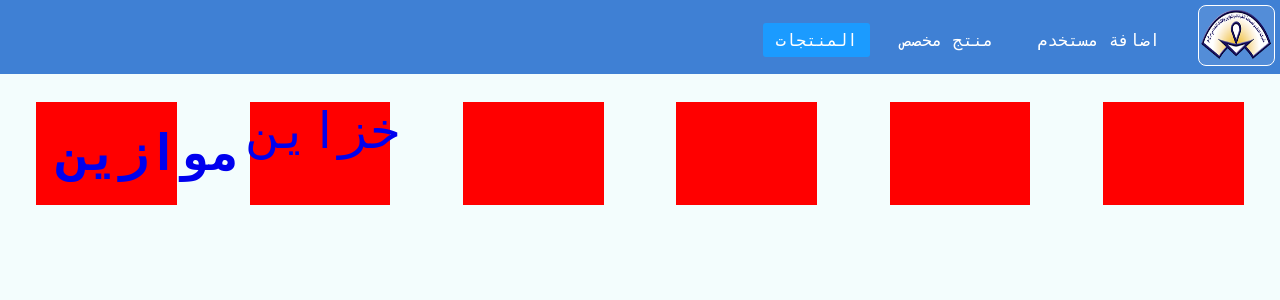
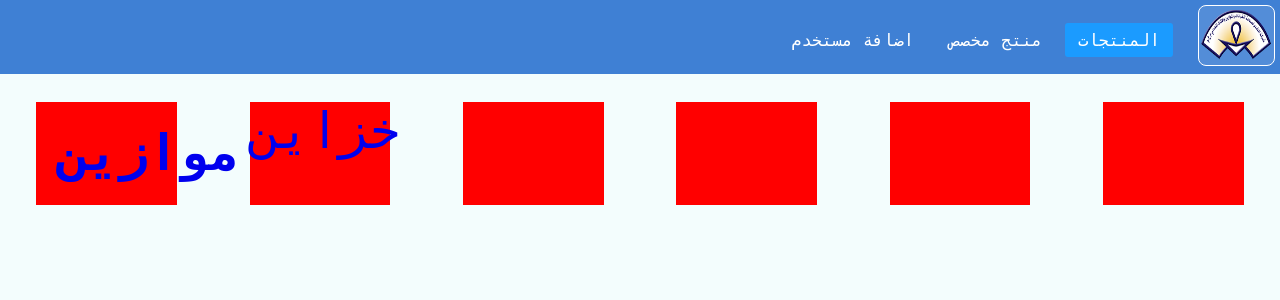
Before and after one commit to malekshalal/project, a PHP site: page /view/admin.php in a window 1280 px wide. Shown: the top 300 px of the page. Run offline with PHP 8.4, Linux system fonts and the light colour scheme; the visitor is signed in with stand-in values (Sample User, id 1); some libraries are stand-ins or nearby versions.

Commit message:
change the navbar the admin

```diff
--- a/view/admin.php
+++ b/view/admin.php
@@ -46,7 +46,7 @@ if (!isset($_SESSION['username'])){
 
     <div class="container">
 
-        <div class="box"><h4><a href="#">موازين</a></h4></div>
+        <div class="box" ><h4><a href="#">موازين</a></h4></div>
         <div class="box"><a href="#">خزاين</a></div>
         <div class="box"></div>
         <div class="box"></div>
--- a/view/css/admin.css
+++ b/view/css/admin.css
@@ -52,12 +52,14 @@ nav{
 nav ul{
     float: right;
     margin-right: 20px;
+
 }
 nav ul li{
     display: inline-block;
     line-height: 80px;
     margin: 0px 5px;
-     /* float: left; */
+    float: right;
+
 }
 nav ul li a{
     color:white;
@@ -120,6 +122,7 @@ a.active,a:hover{
         display: block;
         margin: 50px 0;
         line-height: 30px;
+        width: 100%;
 
     }
 
```
